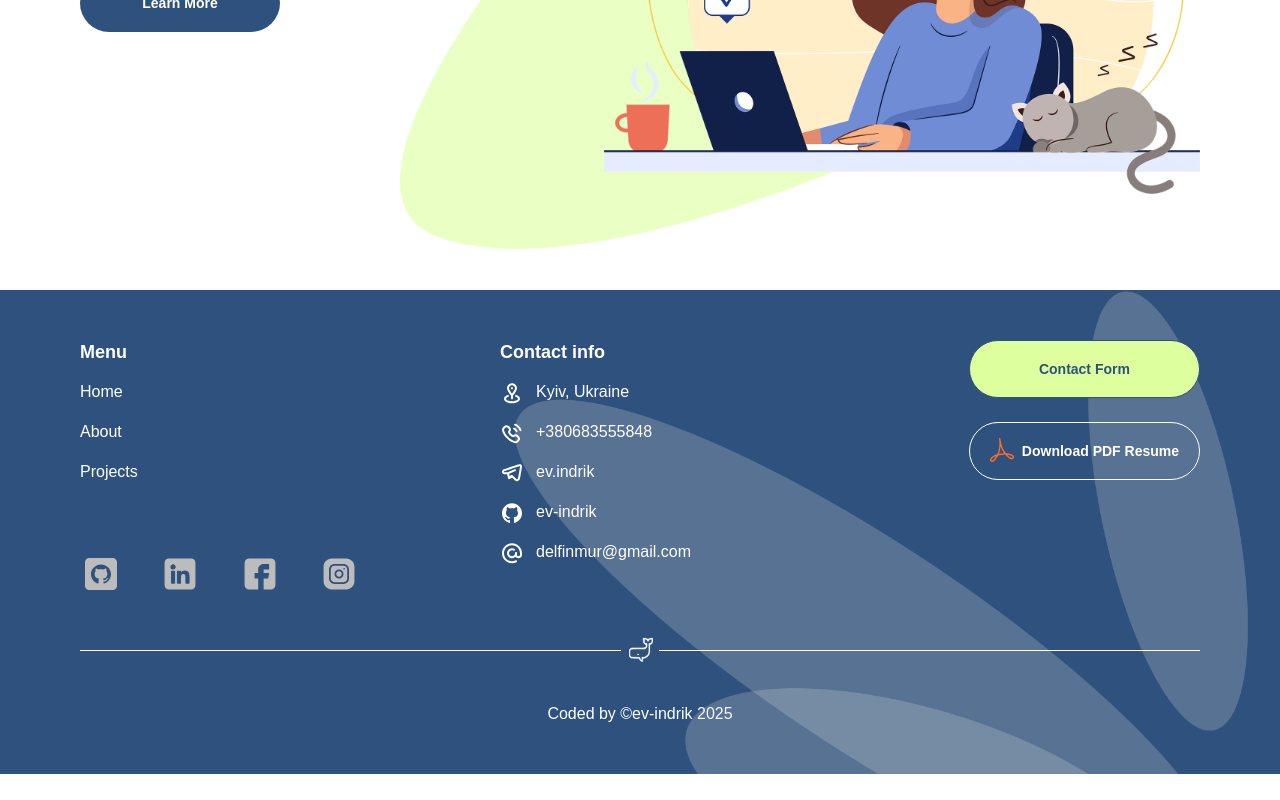
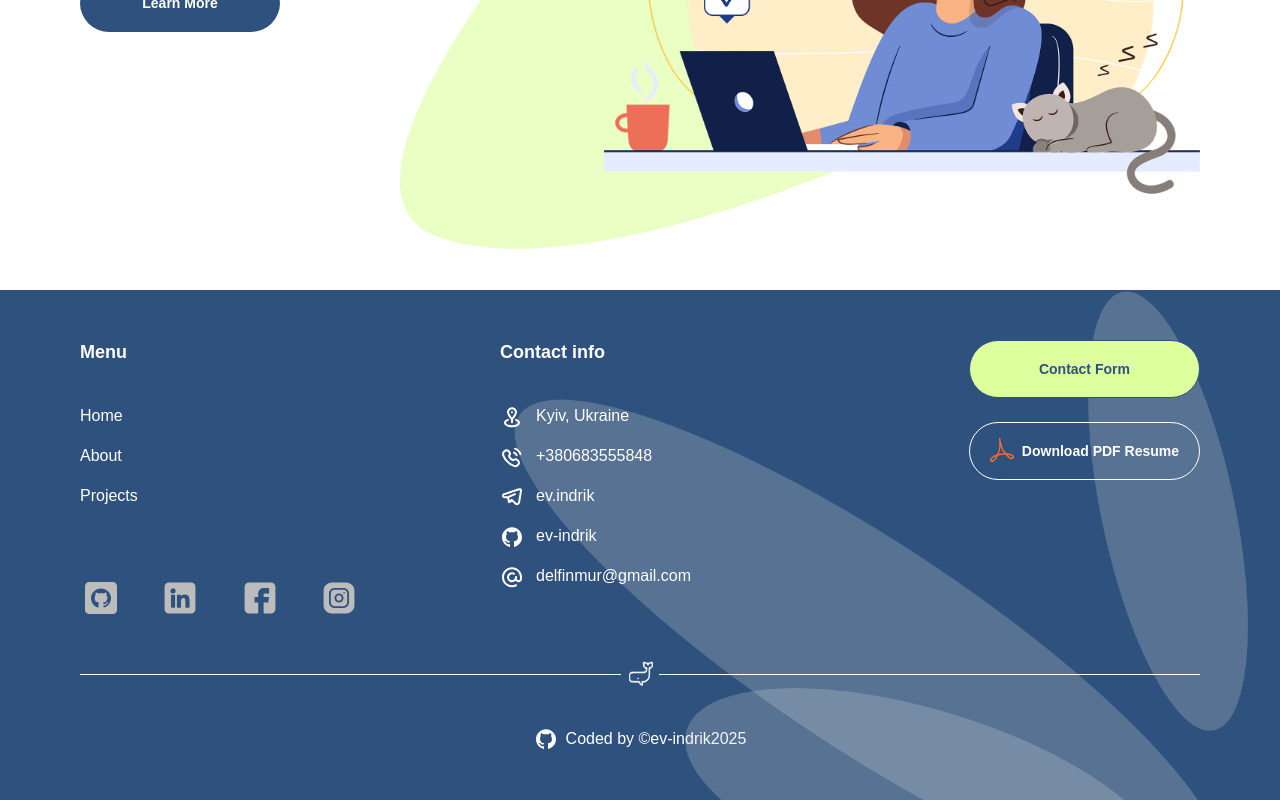
Before and after one commit to ev-indrik/my-portfolio, a React (Vite) app: page / in a window 1280 px wide. Shown: the part 518-1318 px from the top of the page. Before the commit the page ends 1292 px from the top, so only its background shows below. Built offline with nearby package versions, Linux system fonts and the light colour scheme.

Commit message:
styles: correct Footer proportions

```diff
--- a/src/components/footer/Footer.tsx
+++ b/src/components/footer/Footer.tsx
@@ -92,7 +92,7 @@ const Footer: FC = () => {
                     }
 
                     {(xxl||xl||lg||md) && <Col span={6}>
-                        <Paragraph color={'white'} size={'lg'} weight={'w700'} style={{paddingBottom: 16}}>{'Menu'}</Paragraph>
+                        <Paragraph color={'white'} size={'lg'} weight={'w700'} style={{paddingBottom: 40}}>{'Menu'}</Paragraph>
 
                         <div className={'contact-item-box'}>
                             <Paragraph>
@@ -120,7 +120,7 @@ const Footer: FC = () => {
                             color={'white'}
                             size={'lg'}
                             weight={'w700'}
-                            style={{paddingBottom: !(xxl||xl||lg||md) ? 32 : 16}}
+                            style={{paddingBottom: 40}}
                         >
                             {'Contact info'}
                         </Paragraph>
@@ -162,8 +162,9 @@ const Footer: FC = () => {
                 <WebsiteDivider color={'white'} paddingTop={10} paddingBottom={10}/>
 
                 <Row className={'signature-container'} justify={'center'} style={{paddingTop: 24, paddingBottom: 48}}>
-                    <Paragraph color={'white'} centered>
-                        {'Coded by '}
+                    <Paragraph color={'white'} centered style={{display: 'flex', alignItems: 'center'}}>
+                        <SvgIcon type={'git-small'} style={{marginRight: 8}}/>
+                        {'Coded by\u00A0'}
                         <a href={"https://github.com/ev-indrik"} target="_blank"
                            rel="noopener noreferrer">
                             {'©ev-indrik'}
--- a/src/pages/contacts/Contacts.tsx
+++ b/src/pages/contacts/Contacts.tsx
@@ -47,7 +47,7 @@ const Contacts: FC = () => {
                 description={sectionData.description}
                 imageSrc={meImg}
                 buttonText={sectionData.buttonText}
-                btnType={'secondary'}
+                btnType={'ghost'}
                 svgType={'share'}
                 onClick={onShareClick}
                 offsetNumber={3}
--- a/src/pages/contacts/sections/contact-form-section/ContactFormSection.tsx
+++ b/src/pages/contacts/sections/contact-form-section/ContactFormSection.tsx
@@ -46,7 +46,7 @@ const ContactFormSection: FC = () => {
                     {'As one option, you can use the contact form below.\nI’ll get back to you as soon as possible. Looking forward to hearing from you!'}
                 </Paragraph>
 
-                <div ref={ref} className="signature-wrapper" onClick={handleAnimationClick} style={{ cursor: 'pointer' }}>
+                <div ref={ref} className={"signature-wrapper"} onClick={handleAnimationClick} style={{ cursor: 'pointer' }}>
                     <Lottie
                         lottieRef={animationRef}
                         animationData={catSignature}
```
